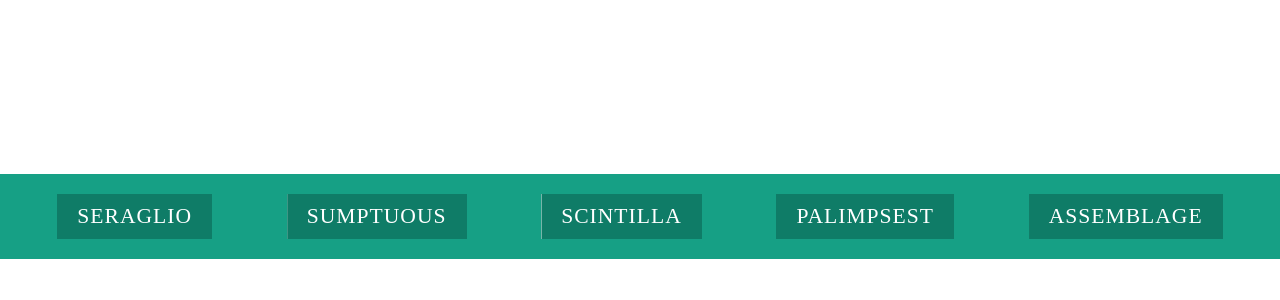
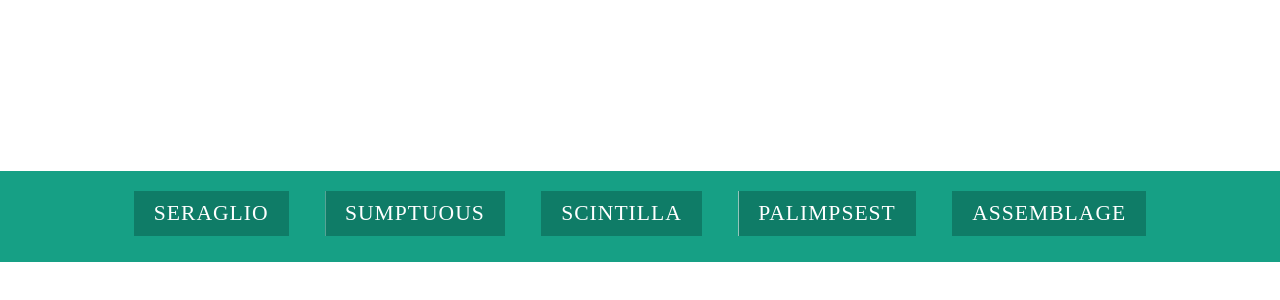
Before and after one commit to Hans774882968/creative_link_effects, a plain HTML site: page index.html in a window 1280 px wide. Shown: the part 184-484 px from the top of the page. Drawn offline with nearby package versions, Linux system fonts and the light colour scheme.

Commit message:
让a标签随着尺寸缩小而换行显示

```diff
--- a/index.css
+++ b/index.css
@@ -8,8 +8,7 @@ body{
 }
 
 .navbar{
-    display: flex;
-    justify-content: space-around;
+    text-align: center;/*a标签改成inline-block并居中*/
     width: 100%;
     padding: 20px 20px;
     background-color: #16a085;
@@ -20,6 +19,8 @@ body{
 }
 
 .navbar a{
+    display: inline-block;/*a标签改成inline-block并居中*/
+    margin: 0 15px;
     position: relative;/*让子元素的宽高有参考*/
     overflow: hidden;/*隐藏白背景伪类*/
     text-decoration: none;
@@ -42,11 +43,11 @@ body{
     background-color: white;
     color: #0f7c67;
     transition: transform 0.3s;
-    transform: translateX(-100%);/*滑块效果*/
+    transform: translateX(-150%);/*滑块效果*/
 }
 
 .navbar a:hover:before{
-    transform: translateX(0);/*滑块效果*/
+    transform: translateX(-50%);/*滑块效果*/
 }
 
 .navbar a:hover div{
```
Also changed, not shown: before伪类实现创意超链接样式.txt.
